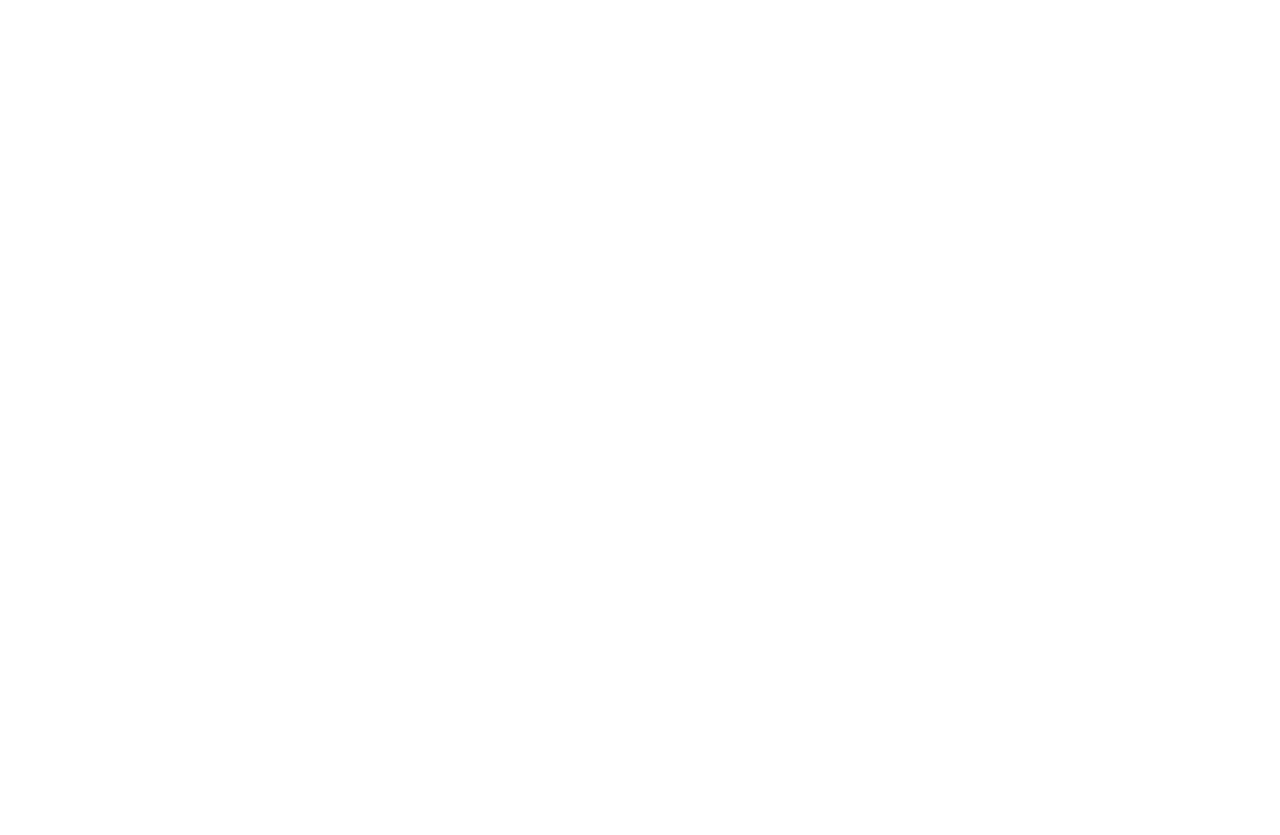
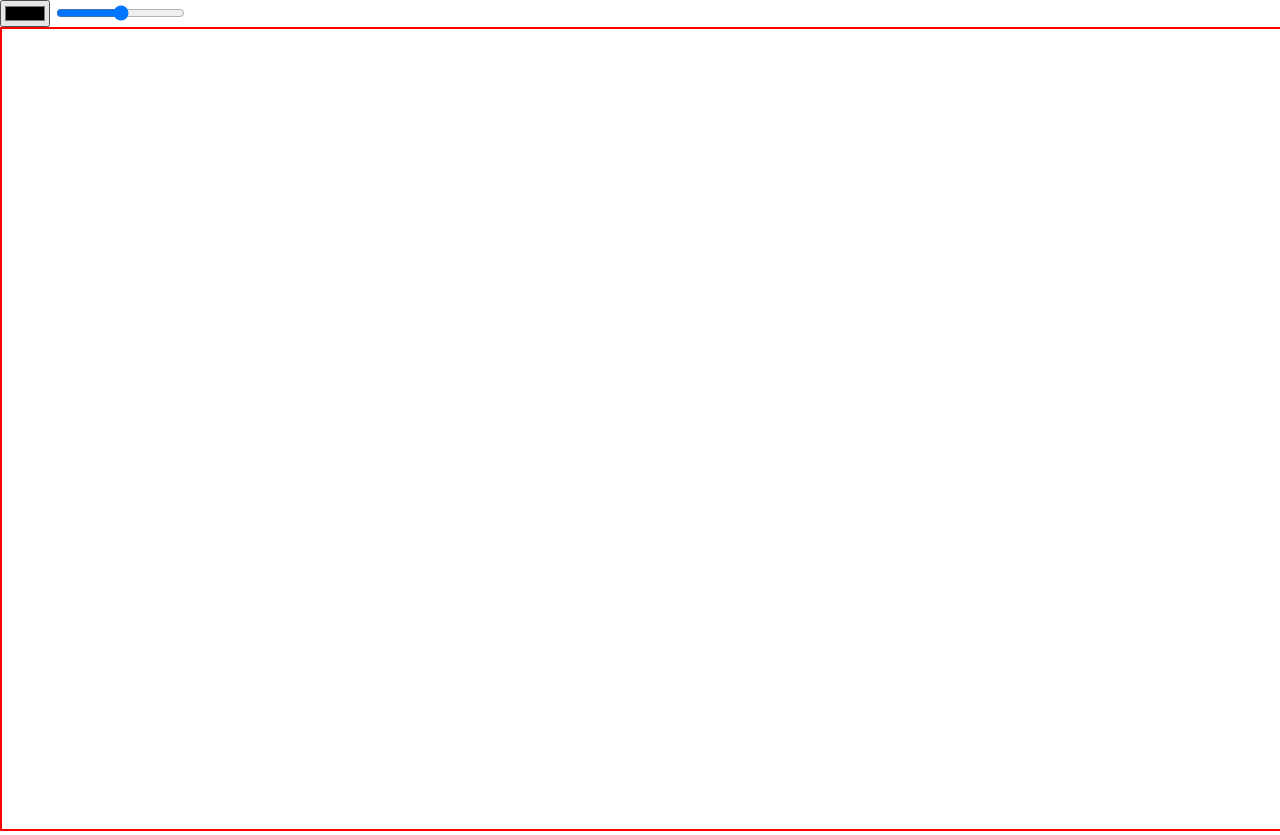
Before and after one commit to iemeka/javascript-30, a plain HTML site: page canvas/index.html in a window 1280 px wide. Before the commit the page ends 804 px from the top, so only its background shows below. Drawn offline with Linux system fonts and the light colour scheme.

Commit message:
canvas classes

```diff
--- a/canvas/index.html
+++ b/canvas/index.html
@@ -5,73 +5,90 @@
   <title>HTML5 Canvas</title>
 </head>
 <body>
-<canvas id="draw" width="800" height="800"></canvas>
+<input type="color" id="pallet">
+<input type="range" min="2" max="10" id="lineWidth" step="2">
+<canvas id="draw" width="800" height="800" ></canvas>
+
 <script>
 
-  const canvas = (function(){
-    const canvasObj = document.querySelector('#draw');
-    canvasObj.width = window.innerWidth;
-    canvasObj.height = window.innerHeight;
-    return canvasObj;
-  }());
+  class Board {
+    constructor(canvas) {
+      this.canvas = canvas;
+      this.isDrawing = false;
+      this.canvas.width = window.innerWidth;
+      this.canvas.height = window.innerHeight;
+      this.direction = true;
+      this.lastX = 0;
+      this.lastY = 0;
+      this.hue = 0;
+      const colorInput = document.querySelector('#pallet');
+      const lineWidth = document.querySelector('#lineWidth');
 
-  const contex = (function(){
-    const ctx = canvas.getContext('2d');
-    ctx.strokeStyle = '#BADASS';
-    ctx.lineJoin = 'round'; // where one line meets with another
-    ctx.lineCap = 'round'; // the end of one line
-    ctx.lineWidth = 100;
-    ctx.globalCompositeOperation = 'luminosity'; // blend mode;
-    return ctx;
-  }());
 
-  const ctrVal = {
-    isDrawing : false,
-    lastX : 0,
-    lastY : 0,
-    hue : 0,
-    direction : true
-  }
+      this.canvas.addEventListener('mousedown', (e) => {
+        this.isDrawing = true;
+        this.lastX = e.offsetX;
+        this.lastY = e.offsetY;
+      });
+      this.canvas.addEventListener('mousemove', this.draw.bind(this));
+      this.canvas.addEventListener('mouseup', () => {
+        this.isDrawing = false;
+      });
+      this.canvas.addEventListener('mouseout', () => {
+        this.isDrawing = false;
+      });
 
-  function flipDirection(){
-    if (contex.lineWidth >= 500 || contex.lineWidth <= 1){
-      ctrVal.direction = !ctrVal.direction; // flip direction - True , False
+      this.ctx = this.canvas.getContext('2d');
+      this.ctx.strokeStyle = '#BADASS';
+      this.ctx.lineJoin = 'round'; // where one line meets with another
+      this.ctx.lineCap = 'round'; // the end of one line
+      this.ctx.lineWidth = 2;
+      this.ctx.globalCompositeOperation = 'luminosity'; // blend mode;
+
+      lineWidth.addEventListener('change', (e) => {
+        this.ctx.lineWidth = e.target.value;
+      });
+
+      colorInput.addEventListener('change', (e) => {
+        this.ctx.strokeStyle = e.target.value;
+      });
     }
-  }
 
-  function contextLineWidth(){
-    if (ctrVal.direction){ // if direction is true increament else decrease
-      contex.lineWidth++;
-    } else {
-      contex.lineWidth--;
+    draw(e) {
+      if (!this.isDrawing) return;
+
+      this.ctx.beginPath();
+      this.ctx.moveTo(this.lastX, this.lastY); // start point
+      this.ctx.lineTo(e.offsetX, e.offsetY); // end point
+      this.ctx.stroke(); // draw line
+
+      this.lastX = e.offsetX;
+      this.lastY = e.offsetY;
+      this.hue++; // on each strock increase the hue to gradually fade into other colors - this show's how fast this function runs
+      this.hue = this.hue >= 360 ? 0 : this.hue; // without this it still goes round picking from start again.
+
+      this.flipDirection();
+      // this.modifyContextLineWidth();
     }
-  }
 
-  function draw(e){
-    if (!ctrVal.isDrawing) return;
+    flipDirection(){
+      if (this.ctx.lineWidth >= 500 || this.ctx.lineWidth <= 1){
+        this.direction = !this.direction; // flip direction - True , False
+      }
+    }
 
-    contex.strokeStyle = `hsl(${ctrVal.hue}, 100%, 50%)`; // hue, saturation , lightness
-    contex.beginPath();
-    contex.moveTo(ctrVal.lastX, ctrVal.lastY); // start point
-    contex.lineTo(e.offsetX, e.offsetY); // end point
-    contex.stroke(); // draw line
-    [ctrVal.lastX, ctrVal.lastY] = [e.offsetX, e.offsetY]; // continuously updating start point after each stroke
-    ctrVal.hue++; // on each strock increase the hue to gradually fade into other colors - this show's how fast this function runs
-    ctrVal.hue = ctrVal.hue >= 360 ? 0 : ctrVal.hue; // without this it still goes round picking from start again.
-
-    flipDirection();
-    contextLineWidth();
+    // modifyContextLineWidth(){
+    //   if (this.direction){ // if direction is true increament else decrease
+    //     this.ctx.lineWidth++;
+    //   } else {
+    //     this.ctx.lineWidth--;
+    //   }
+    // }
   }
 
   (function(){
-    canvas.addEventListener('mousedown', (e) => {
-    ctrVal.isDrawing = true;
-    [ctrVal.lastX, ctrVal.lastY] = [e.offsetX, e.offsetY]; // on mouse down update start point to current mouse position. dont continue from point where previous line ends.
-    });
-    canvas.addEventListener('mousemove', draw);
-    canvas.addEventListener('mouseup', () => ctrVal.isDrawing = false);
-    canvas.addEventListener('mouseout', () => ctrVal.isDrawing = false);
-  }());
+    const board = new Board(document.querySelector('#draw'));
+  })();
 
 
 </script>
@@ -80,6 +97,10 @@
   html, body {
     margin: 0;
   }
+
+  #draw{
+    border:2px solid red;
+  }
 </style>
 
 </body>
```
